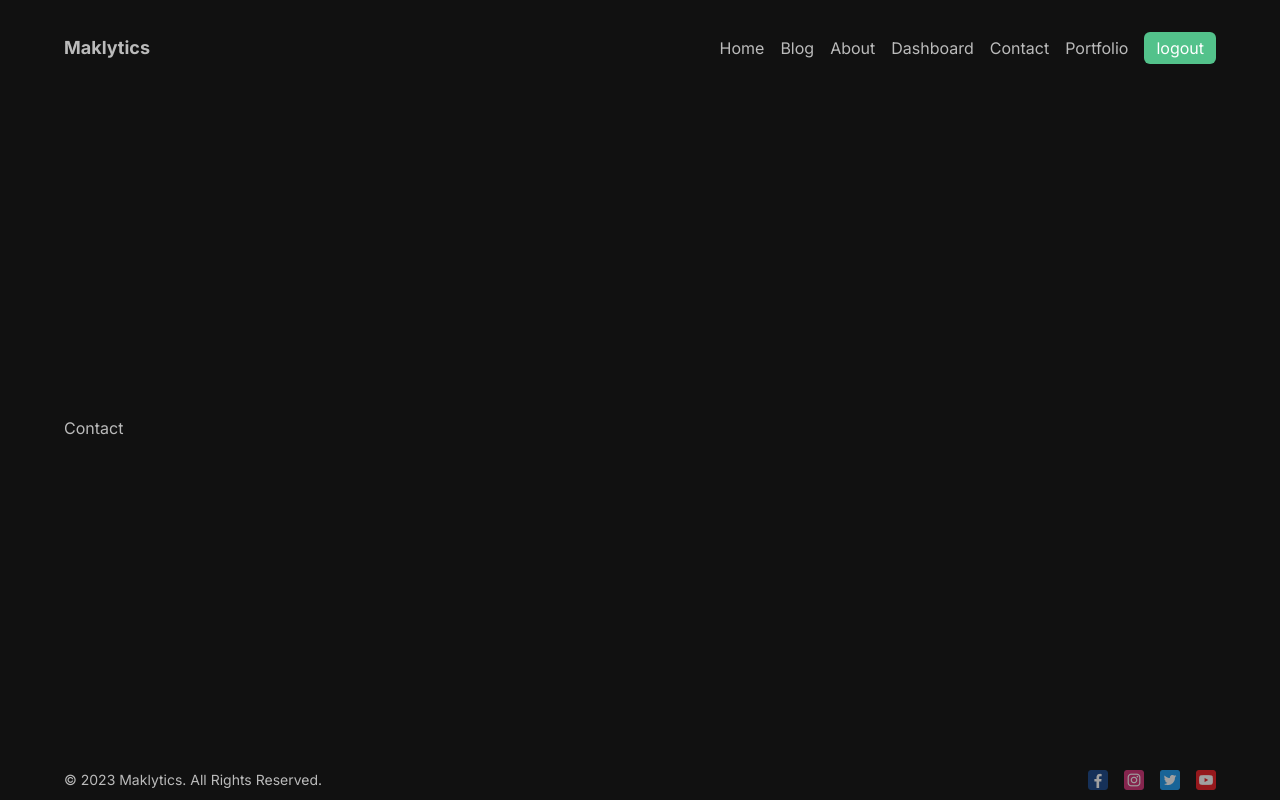
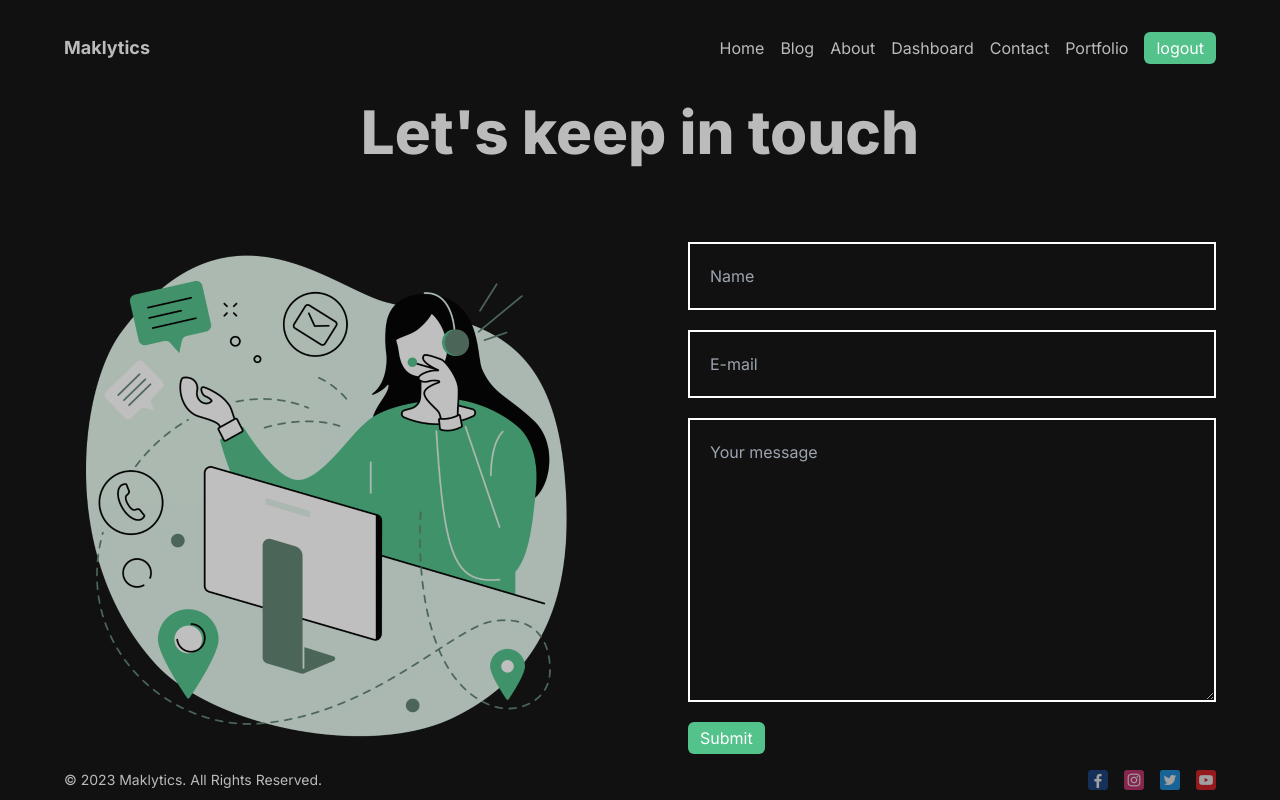
Before and after one commit to ArhamIT-003/personal-analytics-next-app, a Next.js app: page /contact in a window 1280 px wide. Built offline with nearby package versions, Linux system fonts and the light colour scheme.

Commit message:
Second commit

```diff
--- a/src/app/about/page.jsx
+++ b/src/app/about/page.jsx
@@ -1,5 +1,6 @@
 import Image from "next/image";
 import AboutUs from "/public/about-us.jpeg";
+import Button from "@/components/Button/button";
 
 const About = () => {
   return (
@@ -54,7 +55,11 @@ const About = () => {
             <br />
             - Dynamic Website
             <br />
-            <br />- Fast and handy mobile apps
+            <br />
+            - Fast and handy mobile apps
+            <br />
+            <br />
+            <Button title="contact" url="/contact" />
           </p>
         </div>
       </div>
--- a/src/app/contact/page.jsx
+++ b/src/app/contact/page.jsx
@@ -1,5 +1,52 @@
+import Image from "next/image";
+import contactImage from "/public/contact.png";
+import Button from "@/components/Button/button";
 const Contact = () => {
-  return <div>Contact</div>;
+  return (
+    <div className="">
+      {/* CONTAINER*/}
+      <h2 className="text-center mb-20 font-extrabold text-6xl">
+        Let&apos;s keep in touch
+      </h2>
+      {/* &apos for ' */}
+      {/* Content Container */}
+      <div className="flex items-center gap-24">
+        {/* Image CONTAINER*/}
+        <div className="flex-1 relative w-full h-110 animate-pulse">
+          <Image
+            src={contactImage}
+            alt="contact-us"
+            fill={true}
+            className=" object-contain"
+          />
+        </div>
+        {/* Form CONTAINER*/}
+        <div className="flex-1">
+          <form className="flex flex-col gap-5">
+            <input
+              type="text"
+              placeholder="Name"
+              className="bg-transparent p-5 border-2 border-button-text"
+            />
+            <input
+              type="email"
+              placeholder="E-mail"
+              className="bg-transparent p-5 border-2 border-button-text"
+            />
+            <textarea
+              name=""
+              id=""
+              cols="30"
+              rows="10"
+              placeholder="Your message"
+              className="bg-transparent p-5 border-2 border-button-text"
+            ></textarea>
+            <Button title="Submit" url="/submit" />
+          </form>
+        </div>
+      </div>
+    </div>
+  );
 };
 
 export default Contact;
--- a/tailwind.config.js
+++ b/tailwind.config.js
@@ -13,6 +13,9 @@ module.exports = {
     extend: {
       screens: {
         "2xl": { max: "1535px" },
+      },
+      height: {
+        '110': "500px",
       },
       colors: {
         black: "#111",
```
